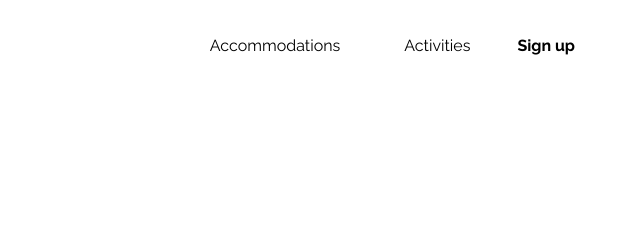
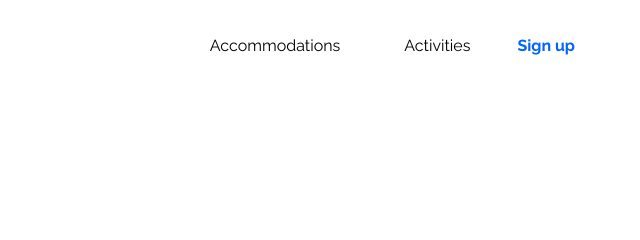
Before and after one commit to jelena991/project2, a plain HTML site: page index.html in a window 1280 px wide. Shown: the top 240 px of the page, 640-1280 px from the left. Drawn offline with Linux system fonts and the light colour scheme.

Commit message:
singup fix

```diff
--- a/index.html
+++ b/index.html
@@ -39,7 +39,7 @@
           </a>
         </li>
         <li class="navbar-item signup">
-          <a class="navbar-link" href="#">Sign up</a>
+          <a class="navbar-link signup" href="#">Sign up</a>
         </li>
         <!--mobile-line is a class for the grey line on mobile version, to be full width-->
         <li class="navbar-item mobile-line ml-auto">
--- a/responsive.css
+++ b/responsive.css
@@ -33,7 +33,7 @@
   }
 
   .signup {
-    color: #0065fc;
+
     font-weight: 700;
     order: 0;
     padding-right: 20px;
--- a/style.css
+++ b/style.css
@@ -23,6 +23,7 @@ a {
 a:visited {
   color: inherit;
 }
+
 
 .container {
   padding: 0 20px 0 20px;
```
